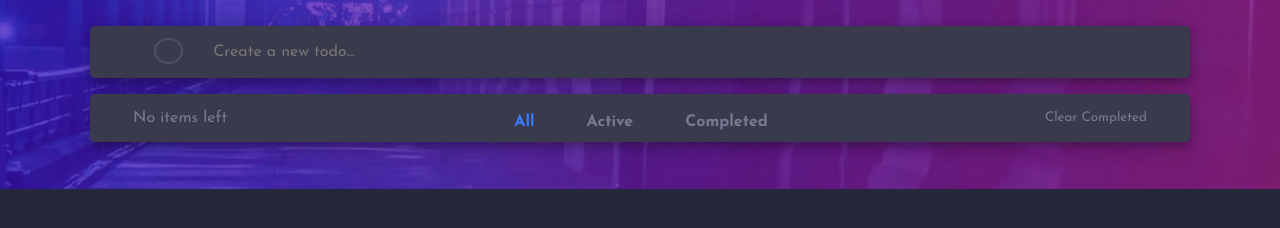
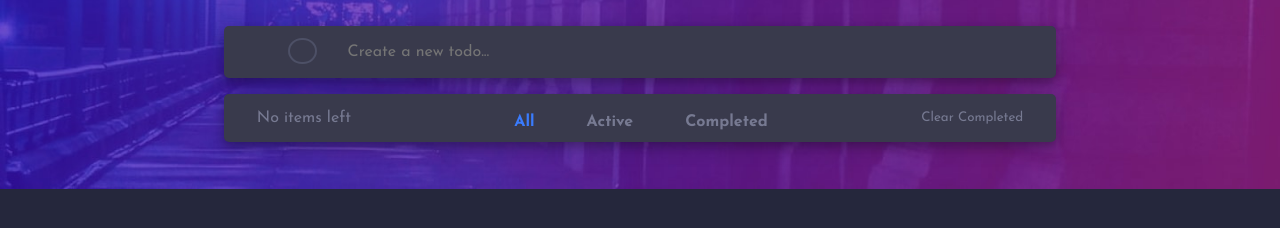
Before and after one commit to teodollo/toDo-app, a plain HTML site: page index.html in a window 1280 px wide. Shown: the part 78-306 px from the top of the page. Drawn offline with nearby package versions, Linux system fonts and the light colour scheme.

Commit message:
max-width todo list desktop

```diff
--- a/styles.css
+++ b/styles.css
@@ -244,7 +244,17 @@ header h1{
         background-image: url(images/bg-desktop-dark.jpg) !important;
     }
 
+    .todo-table{
+        max-width: 65vw;
+        margin-left: auto;
+        margin-right: auto;
+    }
 
+    #todo-input{
+        max-width: 65vw;
+        margin-left: auto;
+        margin-right: auto;
+    }
     #filter {
         display: grid;
         grid-template-columns: 1fr 1fr 1.4fr;
```
